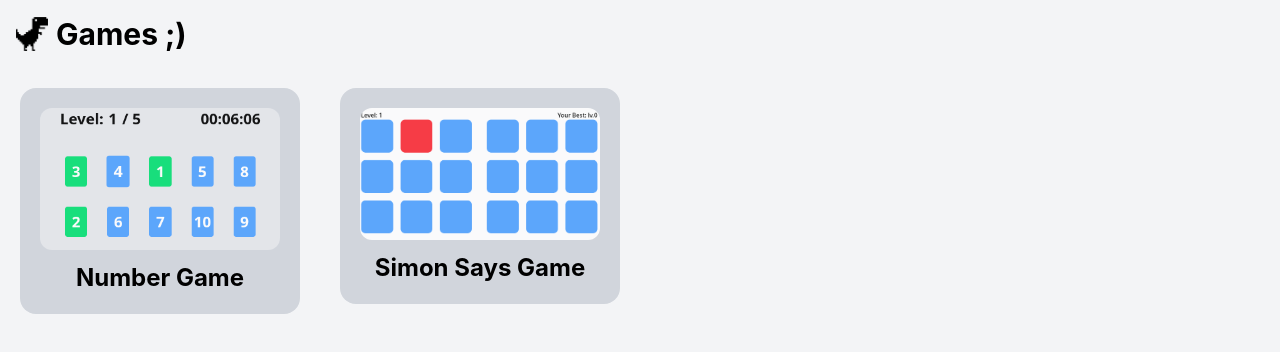
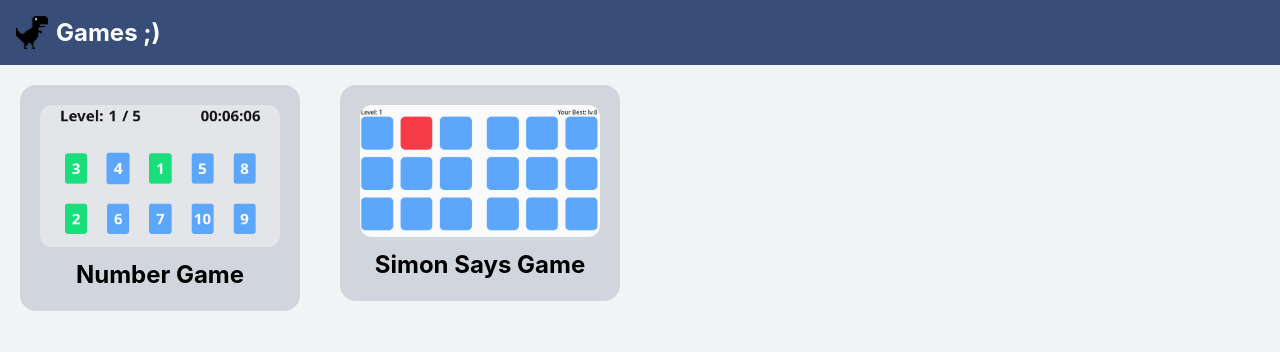
Before and after one commit to aasish7923/FunOnlineGames, a React (Vite) app: page / in a window 1280 px wide. Shown: the top 352 px of the page. Built offline with nearby package versions, Linux system fonts and the light colour scheme.

Commit message:
fix: update Navbar styles for improved visibility and consistency

```diff
--- a/src/Navbar.jsx
+++ b/src/Navbar.jsx
@@ -3,9 +3,9 @@ function Navbar(){
 
     return(<>
         <a href="/">
-            <div className="flex items-center bg-[#F3F4F6] p-4">
-                <img src="dino.png" alt="logo" className="w-8 inline-block mr-2"/>
-                <h1 className="text-3xl font-bold ">Games ;)</h1>
+            <div className="flex items-center bg-[#384e79] p-4">
+                <img src="dino.png" alt="logo" className="w-8 inline-block mr-2 text-white"/>
+                <h1 className="text-2xl font-bold text-white"> Games ;) </h1>
             </div>
         </a>
     </>);
```
